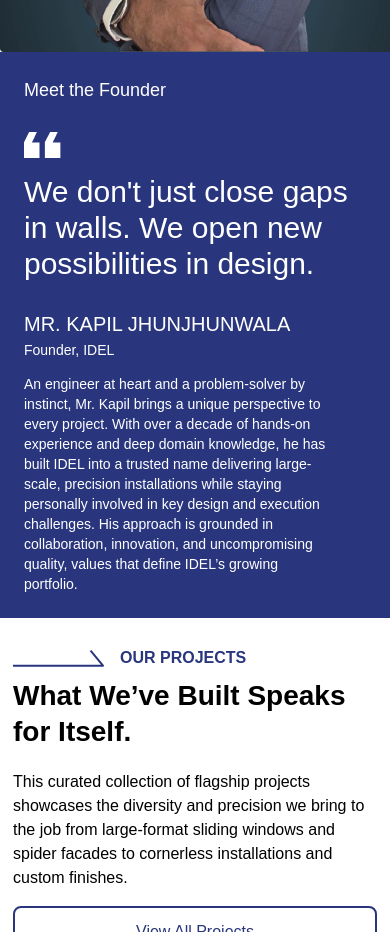
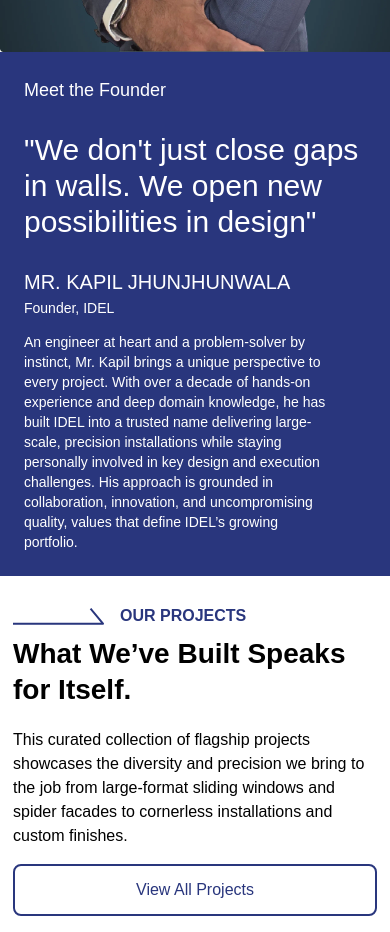
Before and after one commit to codewithafzall/idel, a Next.js app: page /about in a window 390 px wide. Shown: the part 3920-4852 px from the top of the page. Built offline with nearby package versions, Linux system fonts and the light colour scheme.

Commit message:
mobile bug

```diff
--- a/src/app/about/page.js
+++ b/src/app/about/page.js
@@ -236,7 +236,7 @@
                     <div className='text-white p-6 sm:p-0 sm:ml-[10%]'>
                         <small className='text-lg'>Meet the Founder</small>
                         <h3 className='my-7 text-3xl hidden sm:block'><span className=''>"</span>We don't just close gaps<br /> in walls. We open new<br /> possibilities in design<span className=''>"</span></h3>
-                        <h3 className='my-7 text-3xl sm:hidden'><span className='block mb-4'><Image src={comma} alt="comma" /></span>We don't just close gaps in walls. We open new possibilities in design.</h3>
+                        <h3 className='my-7 text-3xl sm:hidden'><span className=''>"</span>We don't just close gaps<br /> in walls. We open new<br /> possibilities in design<span className=''>"</span></h3>
                         <h3 className='uppercase text-xl'>Mr. Kapil Jhunjhunwala</h3>
                         <small className='text-sm mt-2'>Founder, IDEL</small>
                         <small className='block pr-10 mt-3 text-sm'>An engineer at heart and a problem-solver by instinct, Mr. Kapil brings a unique perspective to every project. With over a decade of hands-on experience and deep domain knowledge, he has built IDEL into a trusted name delivering large-scale, precision installations while staying personally involved in key design and execution challenges.
```
